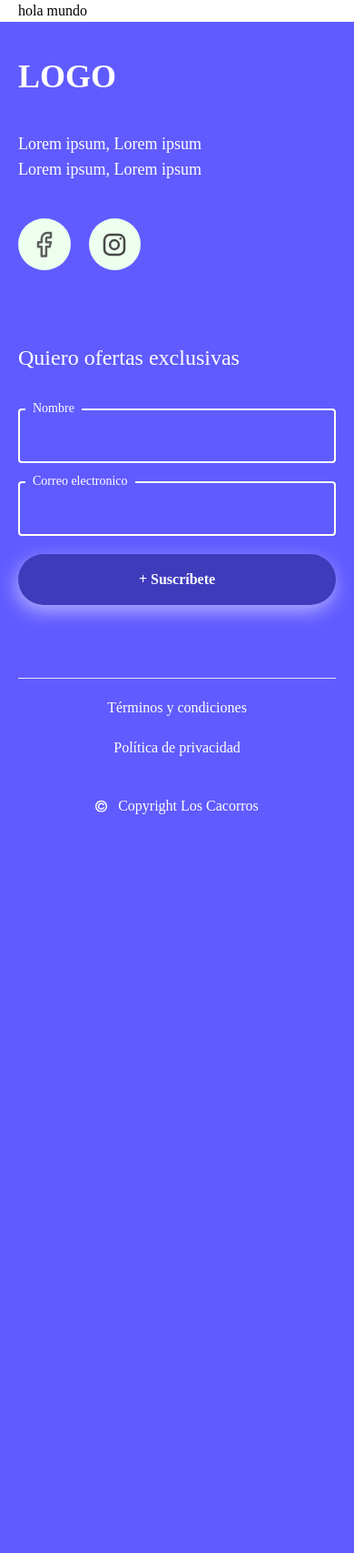
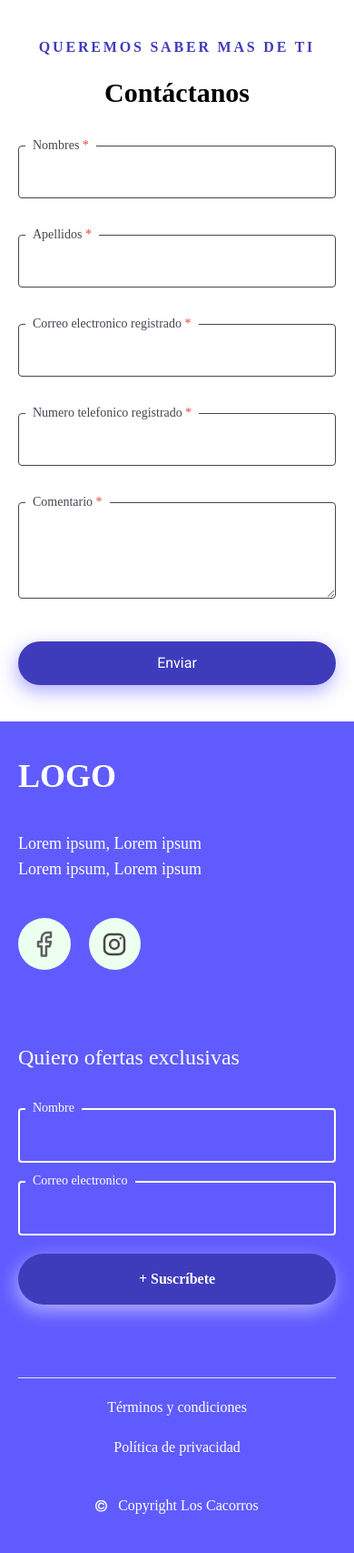
Before and after one commit to LuisArmandoVC/11-web_development-restaurant_app, a Django app: page /contact/ in a window 390 px wide. Shown: the part 81-1788 px from the top of the page at 91% size. Before the commit the page ends 976 px from the top, so only its background shows below. Run offline with Django 4.2, Linux system fonts and the light colour scheme; some web fonts are replaced.

Commit message:
[contactForm] desktop and mobile development completed - pending backend logic for SMTP

```diff
--- a/web_dev_restaurant_app/core/static/core/css/global.css
+++ b/web_dev_restaurant_app/core/static/core/css/global.css
@@ -636,6 +636,11 @@ video {
   z-index: 20;
 }
 
+.mx-auto{
+  margin-left: auto;
+  margin-right: auto;
+}
+
 .mb-12{
   margin-bottom: 3rem;
 }
@@ -718,6 +723,10 @@ video {
 
 .max-w-\[31\.46rem\]{
   max-width: 31.46rem;
+}
+
+.max-w-\[600px\]{
+  max-width: 600px;
 }
 
 .basis-1\/2{
@@ -807,12 +816,21 @@ video {
   border-radius: 9999px;
 }
 
+.border{
+  border-width: 1px;
+}
+
 .border-2{
   border-width: 2px;
 }
 
 .border-t{
   border-top-width: 1px;
+}
+
+.border-gray-figma-300{
+  --tw-border-opacity: 1;
+  border-color: rgb(73 69 79 / var(--tw-border-opacity));
 }
 
 .border-white{
@@ -984,6 +1002,11 @@ video {
   color: rgb(74 74 74 / var(--tw-text-opacity));
 }
 
+.text-gray-figma-300{
+  --tw-text-opacity: 1;
+  color: rgb(73 69 79 / var(--tw-text-opacity));
+}
+
 .text-primary{
   --tw-text-opacity: 1;
   color: rgb(63 60 188 / var(--tw-text-opacity));
@@ -1012,6 +1035,12 @@ video {
 
 .shadow-whiteShadowCTAs{
   --tw-shadow: -2px 7px 20.3px 0px rgba(255, 255, 255, 0.50);
+  --tw-shadow-colored: -2px 7px 20.3px 0px var(--tw-shadow-color);
+  box-shadow: var(--tw-ring-offset-shadow, 0 0 #0000), var(--tw-ring-shadow, 0 0 #0000), var(--tw-shadow);
+}
+
+.shadow-primaryShadowForm{
+  --tw-shadow: -2px 7px 20.3px 0px rgba(96, 91, 255, 0.50);
   --tw-shadow-colored: -2px 7px 20.3px 0px var(--tw-shadow-color);
   box-shadow: var(--tw-ring-offset-shadow, 0 0 #0000), var(--tw-ring-shadow, 0 0 #0000), var(--tw-shadow);
 }
@@ -1059,6 +1088,27 @@ body{
   height: 100vh;
 }
 
+.is-active_mobileMenu{
+  position: static;
+}
+
+.after\:text-red-500::after{
+  content: var(--tw-content);
+  --tw-text-opacity: 1;
+  color: rgb(239 68 68 / var(--tw-text-opacity));
+}
+
+.after\:content-\[\'\*\'\]::after{
+  --tw-content: '*';
+  content: var(--tw-content);
+}
+
+@media (min-width: 320px){
+  .xs\:tracking-\[0\.175rem\]{
+    letter-spacing: 0.175rem;
+  }
+}
+
 @media (min-width: 768px){
   .md\:order-1{
     order: 1;
@@ -1083,6 +1133,14 @@ body{
 
   .md\:w-1\/2{
     width: 50%;
+  }
+
+  .md\:max-w-\[768px\]{
+    max-width: 768px;
+  }
+
+  .md\:max-w-\[600px\]{
+    max-width: 600px;
   }
 
   .md\:basis-1\/2{
@@ -1135,6 +1193,16 @@ body{
   .lg\:text-xl{
     font-size: 1.25rem;
     line-height: 1.75rem;
+  }
+
+  .lg\:text-2xl{
+    font-size: 1.5rem;
+    line-height: 2rem;
+  }
+
+  .lg\:text-5xl{
+    font-size: 3rem;
+    line-height: 1;
   }
 
   .lg\:leading-10{
--- a/web_dev_restaurant_app/core/static/core/js/header.js
+++ b/web_dev_restaurant_app/core/static/core/js/header.js
@@ -1,5 +1,6 @@
 var hamburger = document.querySelector(".hamburger");
-var enablingMenu = document.querySelector('#menu_content')
+var enablingMenu = document.querySelector('#menu_content');
+var navbar_mobile = document.querySelector('#navbar_mobile');
 
 hamburger.addEventListener("click", function() {
 
@@ -7,5 +8,6 @@ hamburger.addEventListener("click", function() {
 
 
     hamburger.classList.toggle("is-active");
+    navbar_mobile.classList.toggle('is-active_mobileMenu');
     enablingMenu.classList.toggle("is-active_content");
 });
--- a/web_dev_restaurant_app/core/templates/core/contact.html
+++ b/web_dev_restaurant_app/core/templates/core/contact.html
@@ -3,7 +3,37 @@
 
 
 {% block content %}
-    <section class="container">
-        <h1>hola mundo</h1>
+    <section class="container  py-10">
+        <article class="text-center">
+            <p class="uppercase text-primary lg:text-2xl xs:tracking-[0.175rem] font-bold">Queremos saber mas de ti</p>
+            <h3 class="font-bold text-3xl lg:text-5xl mt-5">Contáctanos</h3>
+        </article>
+        <form class="max-w-[600px] mx-auto" action="">
+            <div class="relative mt-10">
+                <label for="name" class="absolute top-0 z-10 px-2 text-sm text-gray-figma-300 bg-white -translate-y-[10px] translate-x-2 after:content-['*'] after:text-red-500">Nombres </label>
+                <input required type="text" id="name" name="name" class="w-full border border-gray-figma-300 bg-white text-gray-figma-300 rounded py-4 px-2 outline-0" pattern="^[A-Za-záéíóúüñÁÉÍÓÚÜÑ\s]{4,30}$" title="Ingrese entre 4 y 30 caracteres">
+            </div>
+            <div class="relative mt-10">
+                <label for="lastname" class="absolute top-0 z-10 px-2 text-sm text-gray-figma-300 bg-white -translate-y-[10px] translate-x-2 after:content-['*'] after:text-red-500">Apellidos </label>
+                <input required type="text" id="lastname" name="lastname" class="w-full border border-gray-figma-300 bg-white text-gray-figma-300 rounded py-4 px-2 outline-0" pattern="^[A-Za-záéíóúüñÁÉÍÓÚÜÑ\s]{4,30}$" title="Ingrese entre 4 y 30 caracteres">
+            </div>
+            <div class="relative mt-10">
+                <label for="email" class="absolute top-0 z-10 px-2 text-sm text-gray-figma-300 bg-white -translate-y-[10px] translate-x-2 after:content-['*'] after:text-red-500">Correo electronico registrado </label>
+                <input required type="email" id="email" name="email" class="w-full border border-gray-figma-300 bg-white text-gray-figma-300 rounded py-4 px-2 outline-0">
+            </div>
+            <div class="relative mt-10">
+                <label for="phone_number" class="absolute top-0 z-10 px-2 text-sm text-gray-figma-300 bg-white -translate-y-[10px] translate-x-2 after:content-['*'] after:text-red-500">Numero telefonico registrado </label>
+                <input required type="text" id="phone_number" name="phone_number" class="w-full border border-gray-figma-300 bg-white text-gray-figma-300 rounded py-4 px-2 outline-0" pattern="^\d{7,10}$" title="Ingrese un número de teléfono válido">
+            </div>
+            <div class="relative mt-10">
+                <label for="comment" class="absolute top-0 z-10 px-2 text-sm text-gray-figma-300 bg-white -translate-y-[10px] translate-x-2 after:content-['*'] after:text-red-500">Comentario </label>
+                <textarea required rows="3.5" id="comment" name="comment" class="w-full border border-gray-figma-300 bg-white text-gray-figma-300 rounded py-4 px-2 outline-0" pattern="^.{1,250}$"></textarea>
+            </div>
+            <div class="mt-10">
+                <button type="submit" class="btn-cta w-full shadow-primaryShadowForm">
+                    Enviar
+                </button>
+            </div>
+        </form>
     </section>
 {% endblock %}
--- a/web_dev_restaurant_app/core/templates/core/header.html
+++ b/web_dev_restaurant_app/core/templates/core/header.html
@@ -35,7 +35,7 @@
     </nav>
 </header>
 
-<header class="font-avantGarde bg-white block sticky top-0 z-20 md:hidden">
+<header class="font-avantGarde bg-white block sticky top-0 z-20 md:hidden" id="navbar_mobile">
     <nav class="flex justify-between items-center px-8 pt-5">
         <div class="uppercase text-secondary text-3xl font-bold">
             Logo
--- a/web_dev_restaurant_app/tailwind.config.js
+++ b/web_dev_restaurant_app/tailwind.config.js
@@ -34,7 +34,8 @@ module.exports = {
       },
       boxShadow: {
         'figmaShadows': '5px 7px 31.6px 0px rgba(0, 0, 0, 0.25)',
-        'whiteShadowCTAs': '-2px 7px 20.3px 0px rgba(255, 255, 255, 0.50)'
+        'whiteShadowCTAs': '-2px 7px 20.3px 0px rgba(255, 255, 255, 0.50)',
+        'primaryShadowForm': '-2px 7px 20.3px 0px rgba(96, 91, 255, 0.50)'
       },
       spacing: {
         'figmaMargins' : '7.62rem'
@@ -45,7 +46,8 @@ module.exports = {
         tertiary: '#030229',
         'gray-figma': {
           100: '#F4F4F4',
-          200: '#4A4A4A'
+          200: '#4A4A4A',
+          300: '#49454F'
         }
       }
     },
--- a/web_dev_restaurant_app/vendors/tailwind/tailwind.css
+++ b/web_dev_restaurant_app/vendors/tailwind/tailwind.css
@@ -17,3 +17,6 @@ body{
 .is-active_content{
     @apply h-screen
 }
+.is-active_mobileMenu{
+    @apply static
+}
```
